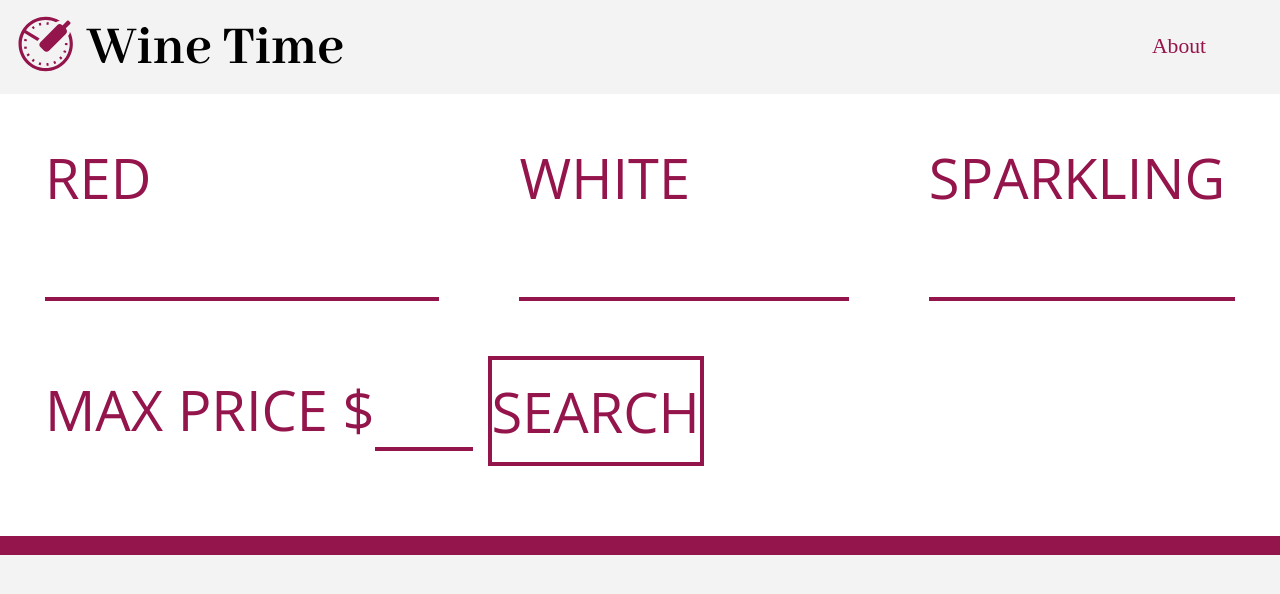
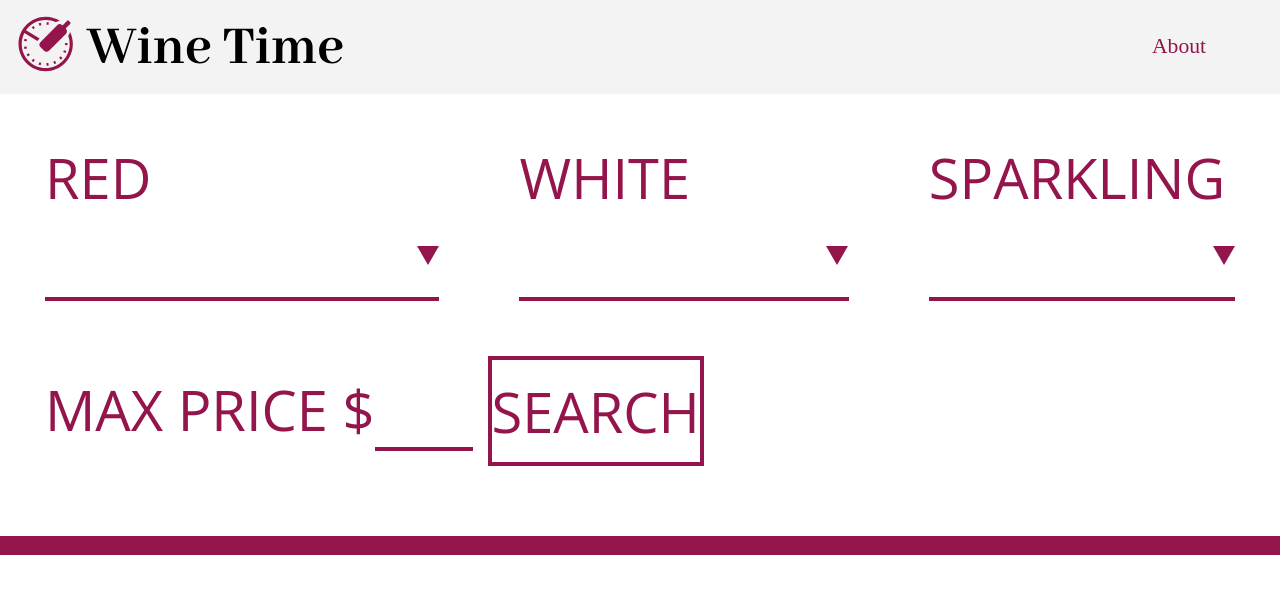
Before and after one commit to apdonaghy/wine-time, a Vue app: page / in a window 1280 px wide. Shown: the top 594 px of the page. Built offline with nearby package versions, Linux system fonts and the light colour scheme; a web font is replaced by a local one.

Commit message:
more styling

```diff
--- a/src/views/Home.vue
+++ b/src/views/Home.vue
@@ -12,7 +12,7 @@
             <option value="merlot">Merlot</option>
             <option value="pinot noir">Pinot Noir</option>
             <option value="bordeaux">Bordeaux</option>
-            <option value="syrah">syrah</option>
+            <option value="syrah">Syrah</option>
             <option value="malbec">Malbec</option>
             <option value="zinfandel">Zinfandel</option>
           </select>
@@ -41,7 +41,7 @@
           <label for="max-price" class="form-labels">MAX PRICE <strong class="fiveHundred">$</strong></label>
           <input id="max-price" name="max-price" type="text" v-model="maxPrice" />
         </div>
-        <button type="submit" class="form-labels"><img src=""/>SEARCH</button>
+        <button type="submit" class="form-labels"><i class="fas fa-search"></i>SEARCH</button>
       </div>
 
     </form>
@@ -139,13 +139,13 @@ export default {
 <style scoped>
 .wines-container {
   background-color: #f3f3f3;
-  padding: 15px 30px 0px 30px;
-  min-height: 10em;
+  padding: 0px 30px 0px 30px;
 }
 
 .wine-container {
   background-color: white;
   padding: 20px 40px 20px 0px;
+  margin-top:15px;
   margin-bottom: 30px;
   box-shadow: 0px 0px 5px lightgrey;
 }
@@ -250,7 +250,11 @@ h2 {
   color: #94154b;
   line-height: 1.3;
   padding: 0.6em 1.4em 0.5em 0em;
-  background-color: white;
+  background-color: transparent;
+	background-image: url('../assets/arrow.svg');
+	background-repeat: no-repeat, repeat;
+  background-size: .65em auto, 100%;
+	background-position: right 0em top 50%, 0 0;
   margin: 0;
   border: none;
   border-radius:0;
@@ -295,19 +299,24 @@ form{
 
 
 input[type=text]{
-
     border:none;
-     border-bottom: 4px #94154b solid;
+    border-bottom: 4px #94154b solid;
     background-image:none;
     background-color:transparent;
     -webkit-box-shadow: none;
     -moz-box-shadow: none;
     box-shadow: none;
     font-family: "Open Sans", sans-serif;
+    font-weight:500;
+    color:#94154b;
+    font-size:3.5em;
+    width:1.75em;
+}
+
+
+
+.fiveHundred{
   font-weight:500;
-  color:#94154b;
-  font-size:3.5em;
-width:1.75em;
 }
 
 button{
@@ -315,9 +324,15 @@ button{
   border: 4px #94154b solid;
 }
 
-.fiveHundred{
-  font-weight:500;
+.search{
+  display:inline;
+  max-height:40px;
 }
+.searchWord{
+  display:inline;
+}
+
+
 
 /* form */
 </style>
```
Also changed, not shown: src/assets/arrow.svg (added), src/assets/search.svg (added).
